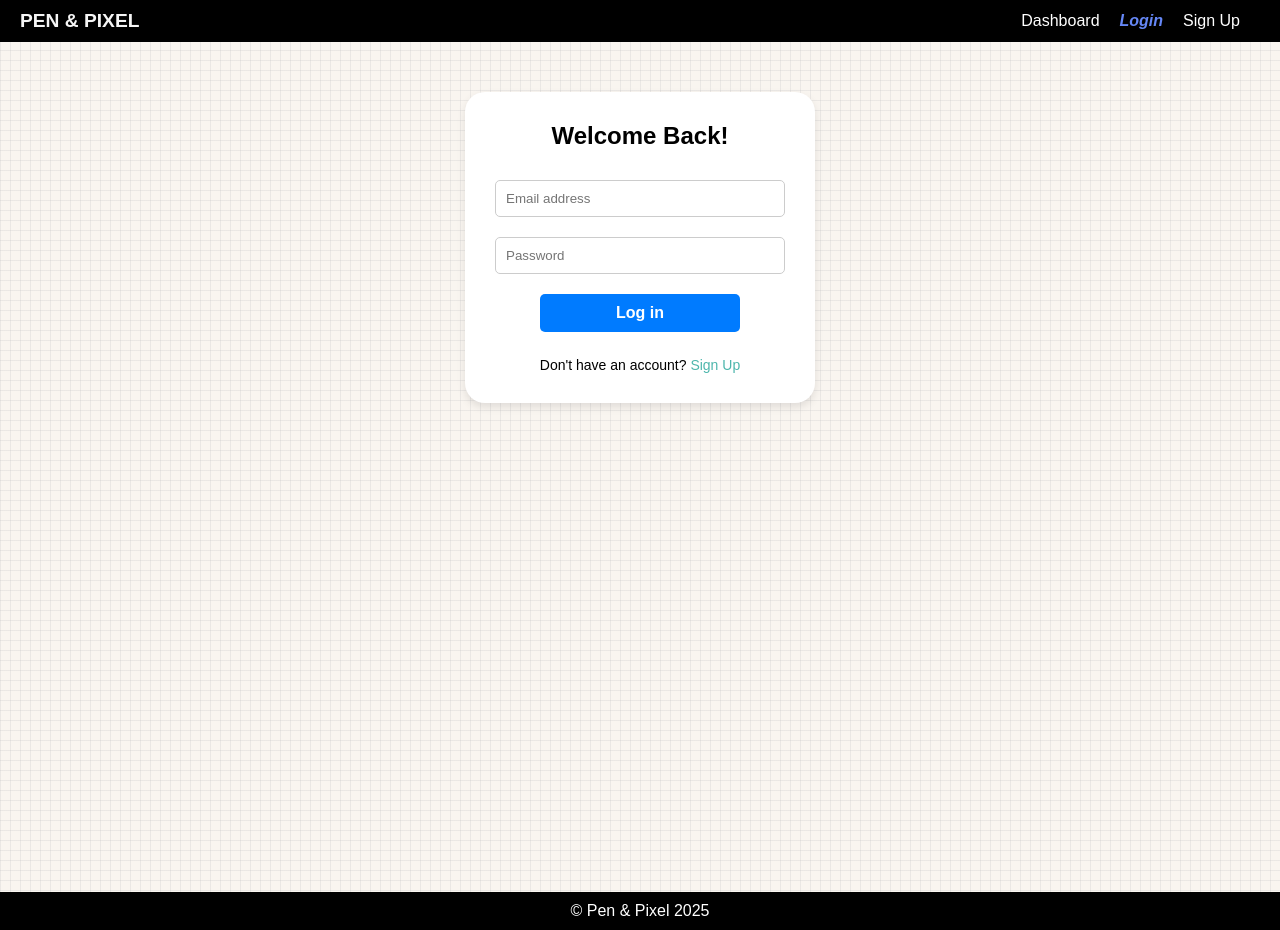
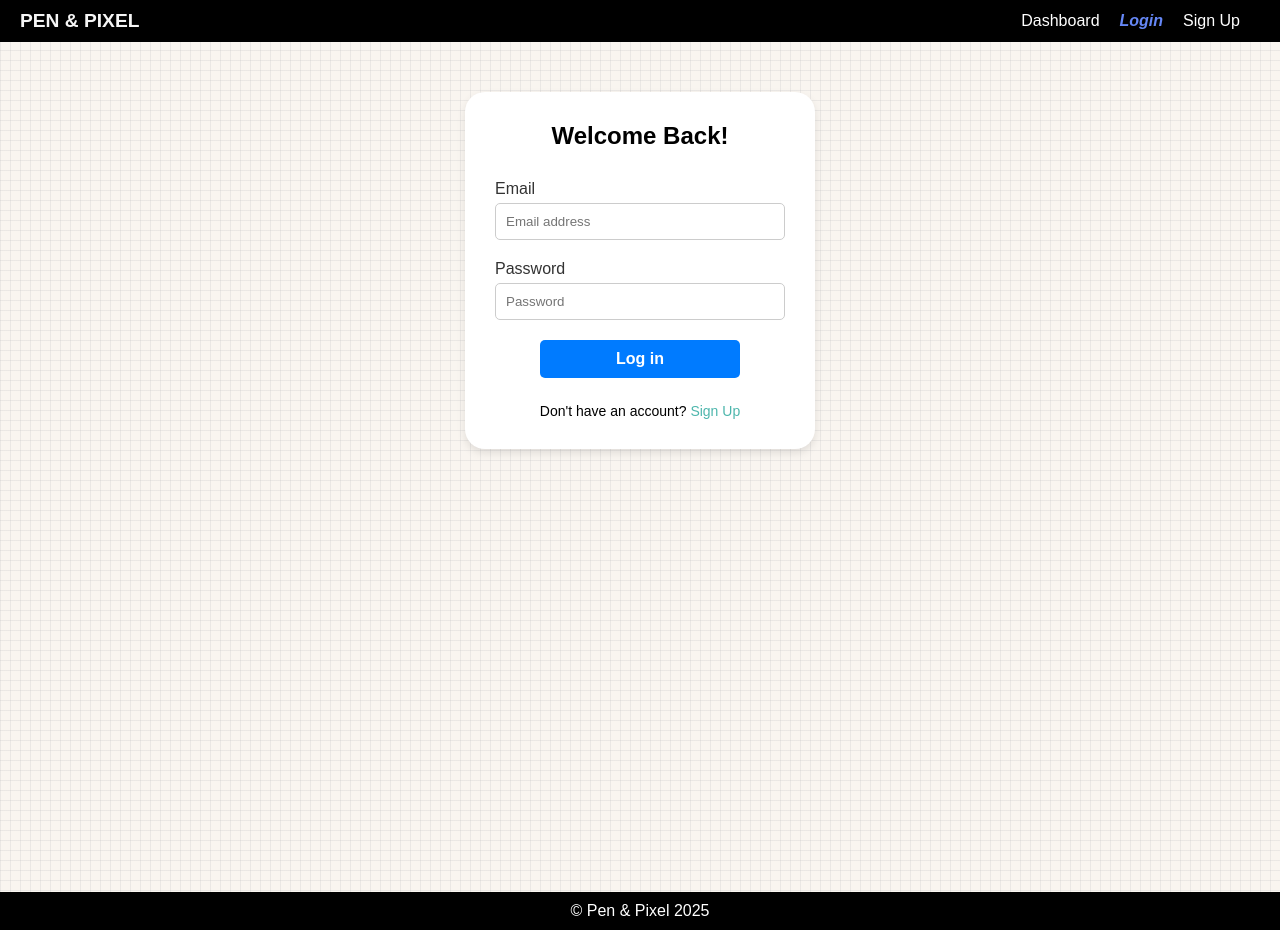
Before and after one commit to Enebeli/phase-2-webapp, a Next.js app: page /login in a window 1280 px wide. Built offline with nearby package versions, Linux system fonts and the light colour scheme.

Commit message:
added regex pattern for input field

```diff
--- a/app/components/InputField.jsx
+++ b/app/components/InputField.jsx
@@ -1,8 +1,18 @@
 import React from "react";
 
-export default function InputField({ label, type, name, value, onChange, placeholder, required }) {
+export default function InputField({
+  label,
+  type = "text",
+  name,
+  value,
+  onChange,
+  placeholder,
+  required = false,
+  pattern,
+  title,
+}) {
   return (
-    <div className="input-group">
+    <section className="input-group">
       {label && <label htmlFor={name}>{label}</label>}
       <input
         type={type}
@@ -12,7 +22,9 @@ export default function InputField({ label, type, name, value, onChange, placeho
         onChange={onChange}
         placeholder={placeholder}
         required={required}
+        pattern={pattern}
+        title={title}
       />
-    </div>
+    </section>
   );
 }
--- a/app/login/page.jsx
+++ b/app/login/page.jsx
@@ -7,8 +7,24 @@ export default function LoginPage() {
   return (
     <FormContainer title="Welcome Back!">
       <form action="/api/auth/login" method="POST" className="login-form">
-        <InputField type="email" name="email" placeholder="Email address" required />
-        <InputField type="password" name="password" placeholder="Password" required />
+        <InputField
+          label="Email"
+          type="email"
+          name="email"
+          placeholder="Email address"
+          required
+          pattern="^[a-zA-Z0-9._%+-]+@[a-zA-Z0-9.-]+\.[a-zA-Z]{2,}$"
+          title="Enter a valid email address."
+        />
+        <InputField
+          label="Password"
+          type="password"
+          name="password"
+          placeholder="Password"
+          required
+          pattern="^(?=.*[A-Za-z])(?=.*\d)[A-Za-z\d]{8,}$"
+          title="Password must be at least 8 characters long and contain at least one letter and one number."
+        />
         <Button type="submit" variant="primary">Log in</Button>
       </form>
       <p className="signup-link">Don't have an account? <a href="/register">Sign Up</a></p>
```
Also changed, not shown: app/register/page.jsx (+52 -10 lines).
